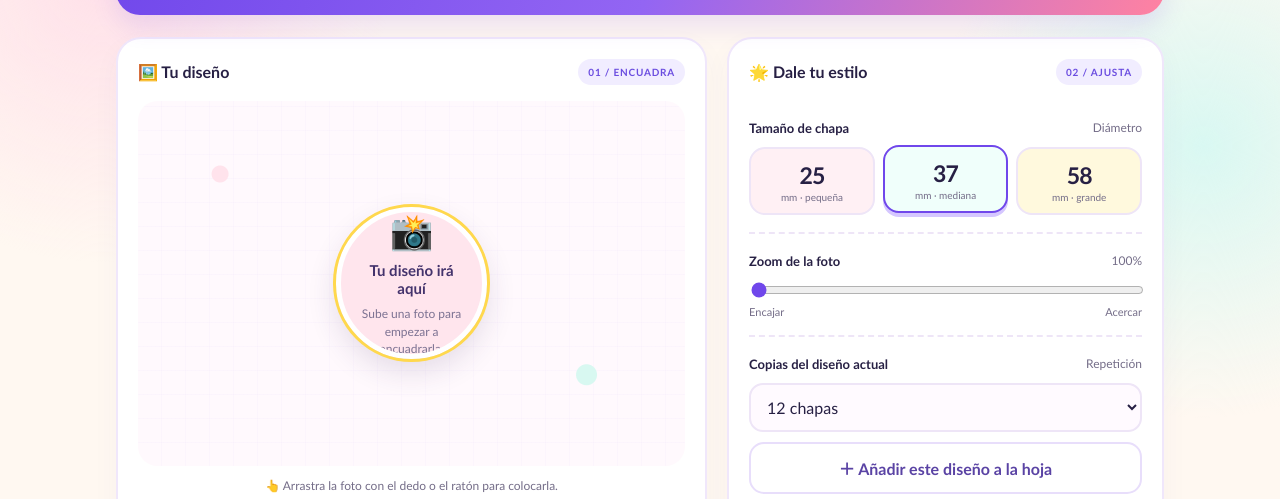
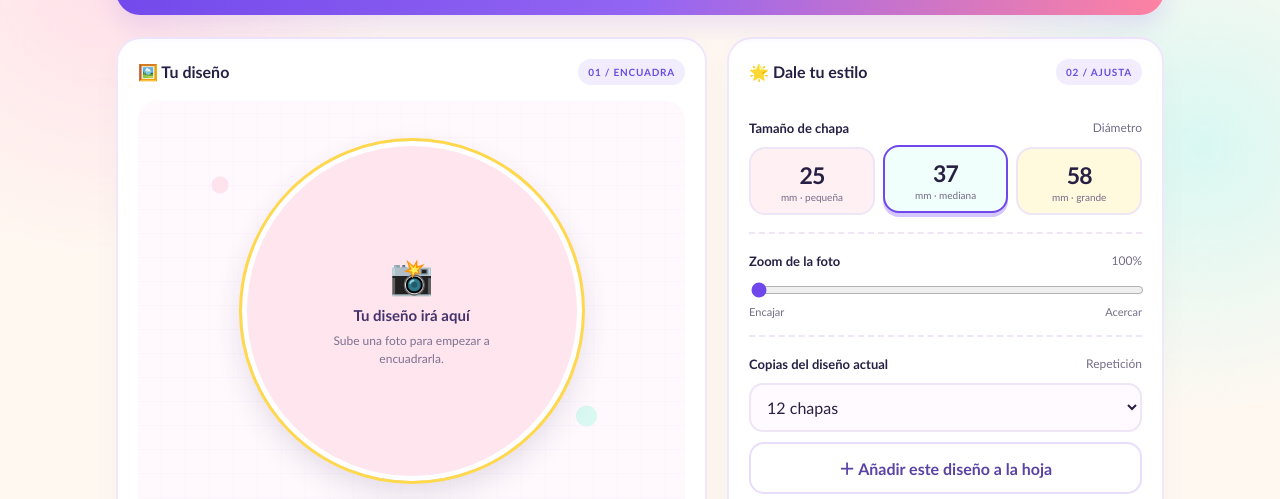
Before and after one commit to albertjvega/Chapalab, a plain HTML site: page index.html in a window 1280 px wide. Shown: the part 224-723 px from the top of the page. Drawn offline with Linux system fonts and the light colour scheme.

Commit message:
Update index.html

```diff
--- a/index.html
+++ b/index.html
@@ -42,8 +42,8 @@ h2 { margin:0 0 8px; font-size:clamp(25px, 3.5vw, 34px); letter-spacing:-.05em;
 .panel-head { display:flex; align-items:center; justify-content:space-between; gap:10px; margin-bottom:16px; }
 .panel h3 { font-size:16px; margin:0; font-weight:900; }
 .step { color:#6b4de0; font-size:10px; font-weight:900; letter-spacing:.08em; background:#f1edff; padding:7px 10px; border-radius:999px; }
-.stage { position:relative; display:grid; place-items:center; min-height:365px; border-radius:20px; overflow:hidden; background:radial-gradient(circle at 15% 20%, #ffe3ec 0 8px, transparent 9px),radial-gradient(circle at 82% 75%, #d8f8f1 0 10px, transparent 11px), repeating-linear-gradient(0deg, transparent, transparent 23px, #7047eb0c 24px), repeating-linear-gradient(90deg, transparent, transparent 23px, #7047eb0c 24px), #fff9fd; }
-#cropCircle { position:relative; width:250px; height:250px; max-width:80vw; max-height:80vw; border-radius:50%; overflow:hidden; background:#ffe5ed; box-shadow:0 12px 30px #39265b24; border:5px solid #fff; outline:3px solid #ffd84d; touch-action:none; cursor:grab; }
+.stage { position:relative; display:grid; place-items:center; min-height:420px; border-radius:20px; overflow:hidden; background:radial-gradient(circle at 15% 20%, #ffe3ec 0 8px, transparent 9px),radial-gradient(circle at 82% 75%, #d8f8f1 0 10px, transparent 11px), repeating-linear-gradient(0deg, transparent, transparent 23px, #7047eb0c 24px), repeating-linear-gradient(90deg, transparent, transparent 23px, #7047eb0c 24px), #fff9fd; }
+#cropCircle { position:relative; width:340px; height:340px; max-width:88vw; max-height:88vw; border-radius:50%; overflow:hidden; background:#ffe5ed; box-shadow:0 12px 30px #39265b24; border:5px solid #fff; outline:3px solid #ffd84d; touch-action:none; cursor:grab; }
 #cropCircle:active { cursor:grabbing; }
 #cropCircle img { position:absolute; max-width:none; user-select:none; -webkit-user-drag:none; pointer-events:none; }
 .empty-state { position:absolute; inset:0; display:flex; flex-direction:column; align-items:center; justify-content:center; gap:8px; text-align:center; color:#7c7292; padding:20px; pointer-events:none; }
@@ -78,7 +78,7 @@ select { width:100%; padding:12px; border:2px solid #eee5f7; background:#fffaff;
 .note { display:flex; gap:10px; margin-top:18px; padding:14px; border-radius:16px; background:#fff6d9; border:1px solid #ffe69a; color:#76643b; font-size:12px; line-height:1.55; }
 .note b { color:#493716; }
 #printArea { display:none; }
-@media(max-width:760px) { .workspace { grid-template-columns:1fr; } .stage { min-height:320px; } #cropCircle { width:240px; height:240px; } .header-tag { display:none; } main { padding-top:18px; } .intro { padding:21px 19px; } .intro:after { font-size:18px; right:12px; } }
+@media(max-width:760px) { .workspace { grid-template-columns:1fr; } .stage { min-height:380px; } #cropCircle { width:340px; height:340px; max-width:88vw; max-height:88vw; } .header-tag { display:none; } main { padding-top:18px; } .intro { padding:21px 19px; } .intro:after { font-size:18px; right:12px; } }
 @media print {
   @page { size:A4 portrait; margin:10mm; }
   body { background:white !important; color:black !important; }
@@ -196,8 +196,8 @@ select { width:100%; padding:12px; border:2px solid #eee5f7; background:#fffaff;
     document.getElementById('bleed').value = templateBleed;
     document.getElementById('bleedText').textContent = templateBleed + ' mm por lado';
     document.querySelectorAll('.size-option').forEach(btn => btn.setAttribute('aria-pressed', String(Number(btn.dataset.mm) === diameter)));
-    const stageSize = Math.min(250, Math.round(circle.parentElement.clientWidth * .78));
-    const displayPx = Math.min(stageSize, Math.max(120, diameter * 4.1));
+    const stageSize = Math.min(340, Math.round(circle.parentElement.clientWidth * .88));
+    const displayPx = Math.max(120, stageSize);
     circle.style.width = displayPx + 'px';
     circle.style.height = displayPx + 'px';
     if (photo.naturalWidth) fitImage();
```
